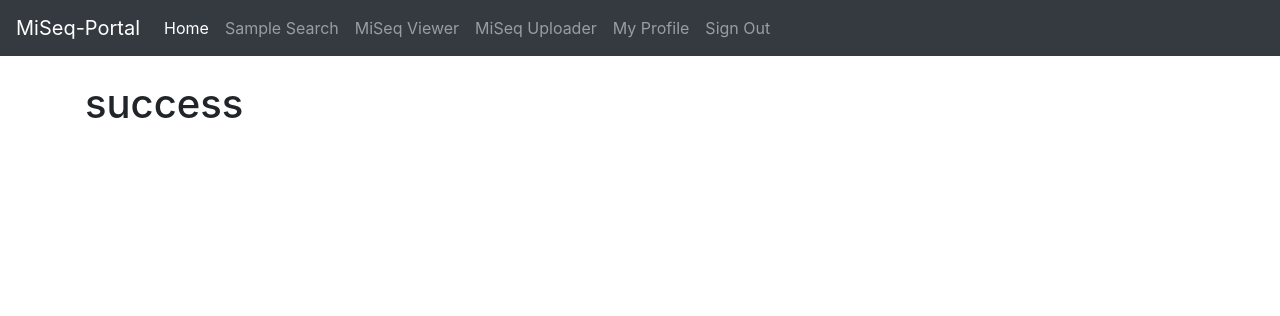
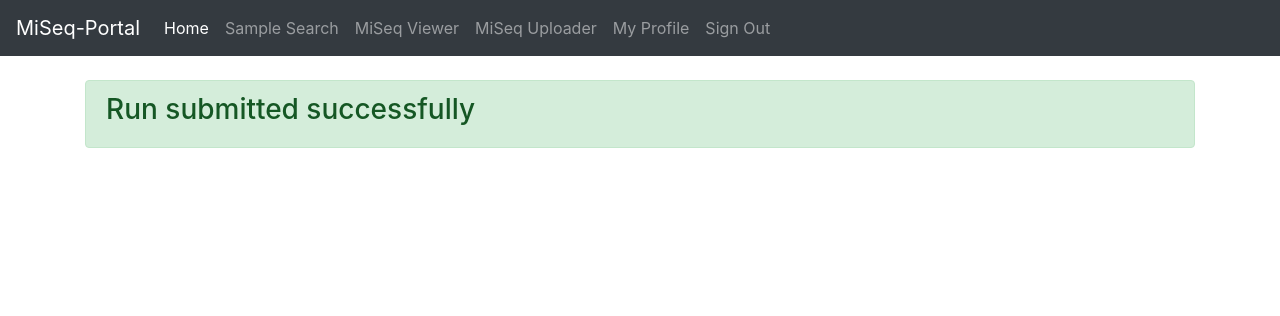
Before and after one commit to BFSSI-Bioinformatics-Lab/miseq_portal, a Django app: page /miseq_uploader/run_submitted/ in a window 1280 px wide. Shown: the top 316 px of the page. Run offline with Django 3.2, Linux system fonts and the light colour scheme; the visitor is signed in with stand-in values (Sample User, id 1); some libraries are stand-ins or nearby versions.

Commit message:
Looks nicer

```diff
--- a/miseq_portal/templates/miseq_uploader/run_submitted.html
+++ b/miseq_portal/templates/miseq_uploader/run_submitted.html
@@ -1,12 +1,12 @@
 {% extends "base.html" %}
 {% load static i18n %}
-{% load crispy_forms_tags %}
 
-
-{% block title %}Upload{% endblock %}
+{% block title %}Run Submitted{% endblock %}
 
 {% block content %}
 
-  <h1>success</h1>
+  <div class="alert alert-success" role="alert">
+    <h3>Run submitted successfully</h3>
+  </div>
 
 {% endblock content %}
```
